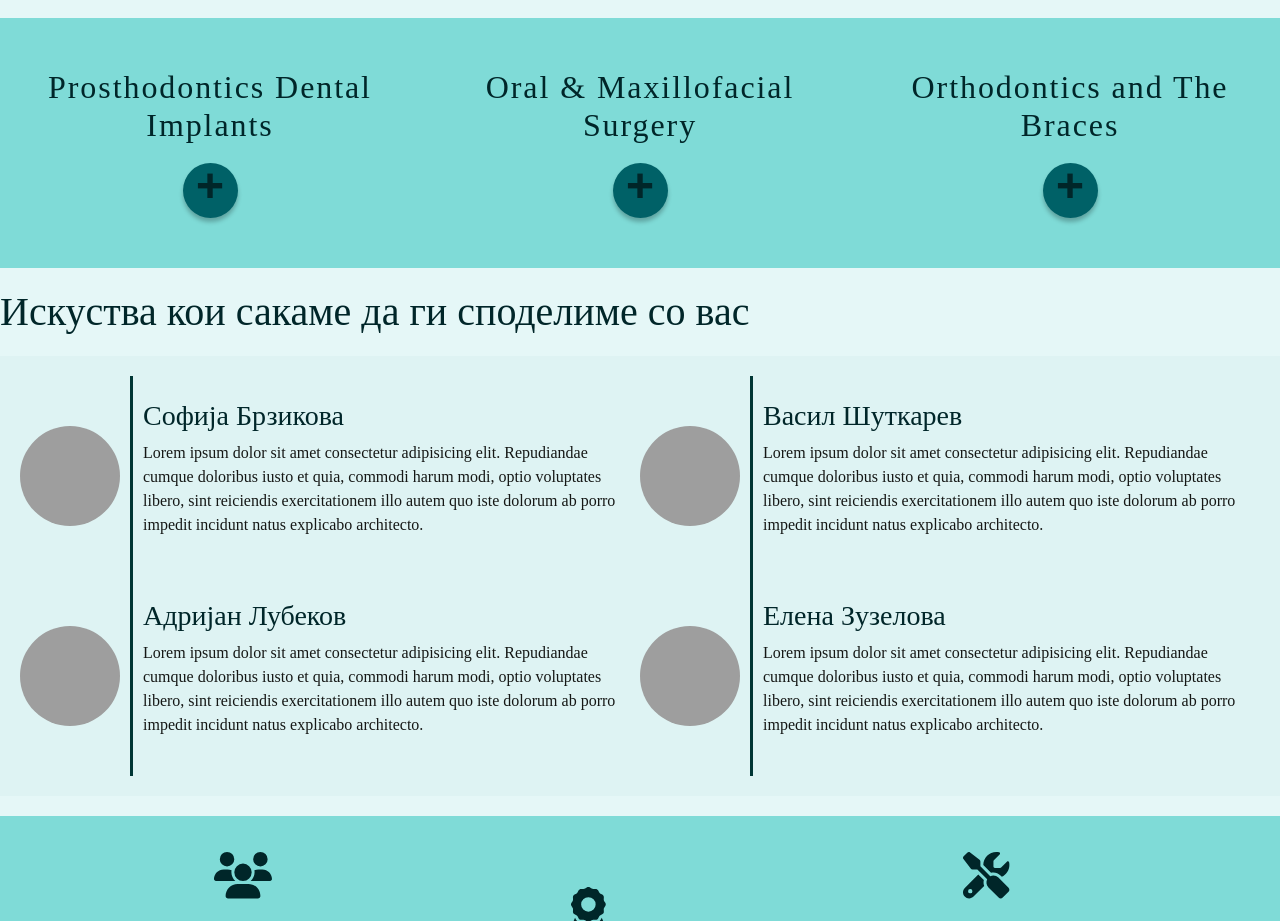
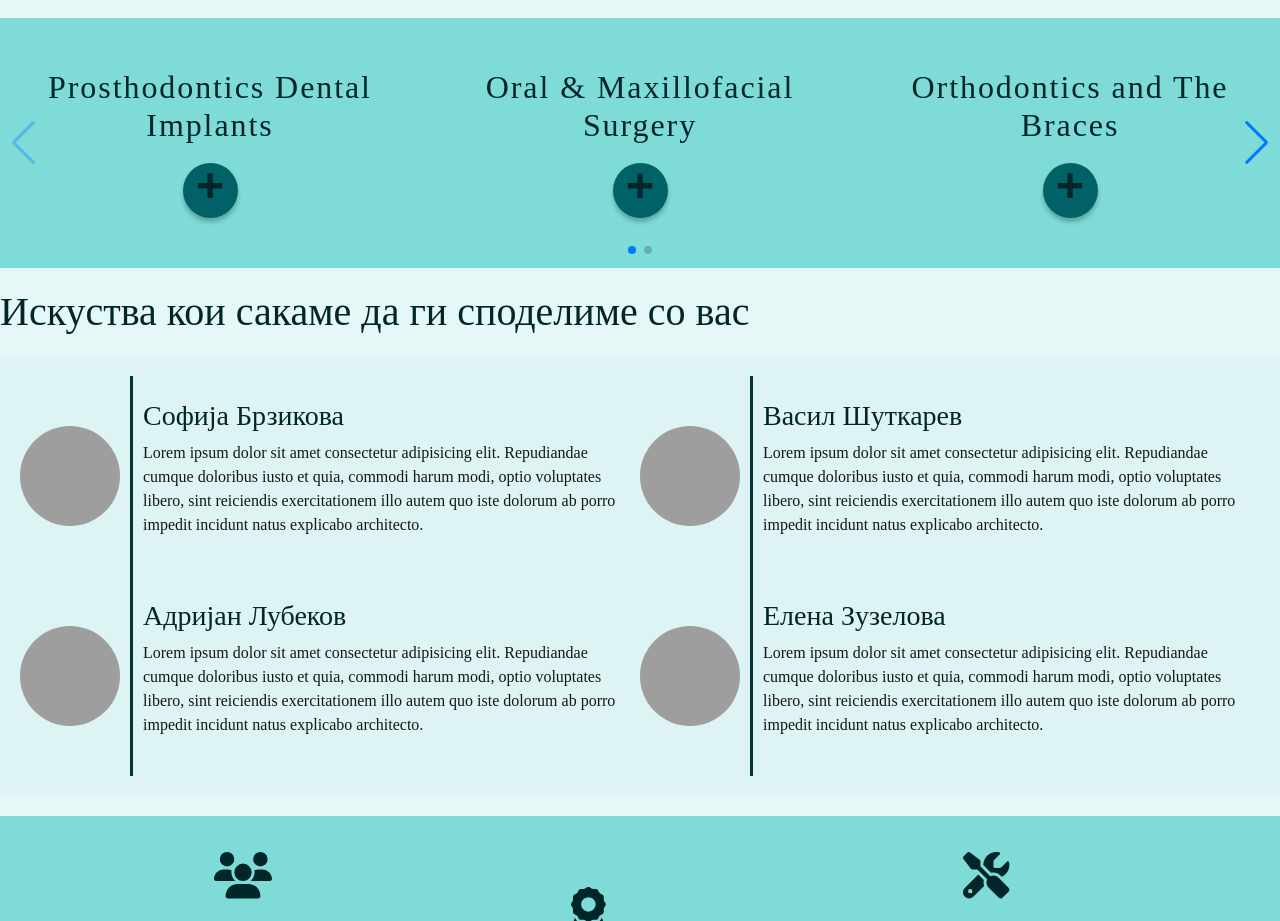
Before and after one commit to KonstantinVchkov/vesna-dent, a Next.js app: page / in a window 1280 px wide. Shown: the part 1771-2692 px from the top of the page. Built offline with nearby package versions, Linux system fonts and the light colour scheme; grey boxes are pictures that could not be loaded; a web font is replaced by a local one.

Commit message:
adding the carousel for homepage reviews

```diff
--- a/src/components/InfoSection/Reviews/ReviewSection.tsx
+++ b/src/components/InfoSection/Reviews/ReviewSection.tsx
@@ -1,6 +1,10 @@
 import React from "react";
 import styles from "./styles.module.scss";
 import ClientCard, { IClientCard } from "./ClientCard";
+import { Swiper, SwiperSlide } from "swiper/react";
+import "swiper/css";
+import "swiper/css/navigation";
+import "swiper/css/pagination";
 
 interface IReviewSection {
   reviewcards: IClientCard[];
@@ -14,6 +18,35 @@ const ReviewSection = ({ reviewcards }: IReviewSection) => {
         {reviewcards &&
           reviewcards.map((card, idx) => <ClientCard key={idx} {...card} />)}
       </div>
+      <div>
+        <Swiper
+          className={styles.ReviewCardsPhone}
+          slidesPerView={1}
+          spaceBetween={10}
+          pagination={{ clickable: true }}
+          breakpoints={{
+            640: {
+              slidesPerView: 2,
+              spaceBetween: 20,
+            },
+            768: {
+              slidesPerView: 3,
+              spaceBetween: 30,
+            },
+            1024: {
+              slidesPerView: 4,
+              spaceBetween: 40,
+            },
+          }}
+        >
+          {reviewcards.map((card, idx) => (
+            <SwiperSlide key={idx}>
+              {" "}
+              <ClientCard {...card} />
+            </SwiperSlide>
+          ))}
+        </Swiper>
+      </div>
     </div>
   );
 };
--- a/src/components/InfoSection/Reviews/styles.module.scss
+++ b/src/components/InfoSection/Reviews/styles.module.scss
@@ -16,11 +16,11 @@
     padding: 20px;
     @include respond-to("phone") {
       flex-basis: 100%;
+      display: none;
     }
     .ClientCardContainer {
       flex-basis: 50%;
       @include respond-to("phone") {
-        flex-basis: 100%;
       }
       @include flex-center;
       .line {
@@ -44,3 +44,33 @@
     }
   }
 }
+.ReviewCardsPhone {
+  display: none;
+  @include respond-to("phone") {
+    display: block;
+    .ClientCardContainer {
+      flex-basis: 50%;
+      @include respond-to("phone") {
+      }
+      @include flex-center;
+      .line {
+        width: 10px;
+        background-color: $line-color;
+        height: 200px;
+        margin-right: 10px;
+      }
+      .ClientImg {
+        margin-right: 10px;
+        img {
+          border-radius: 50%;
+          object-fit: cover;
+        }
+      }
+      .ClientReview {
+        p {
+          color: $text-color-light;
+        }
+      }
+    }
+  }
+}
```
